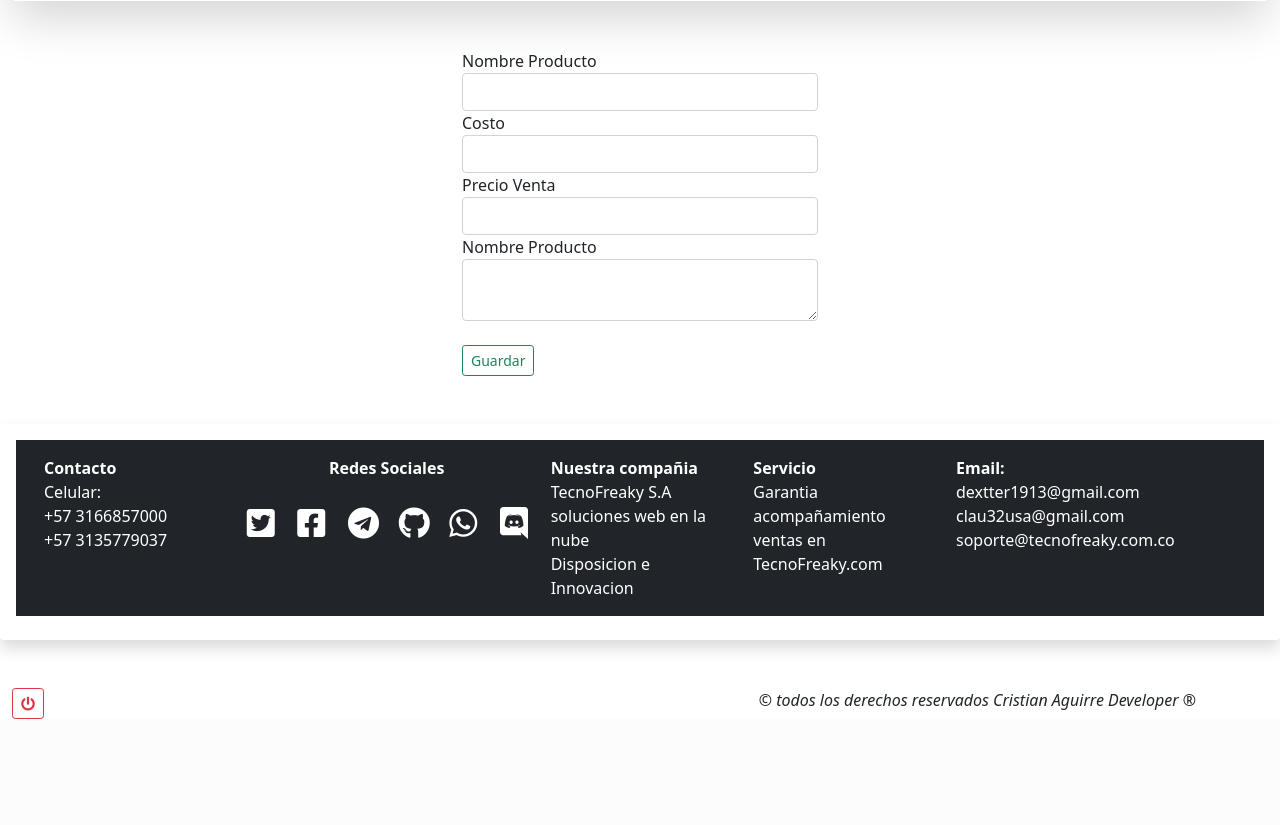
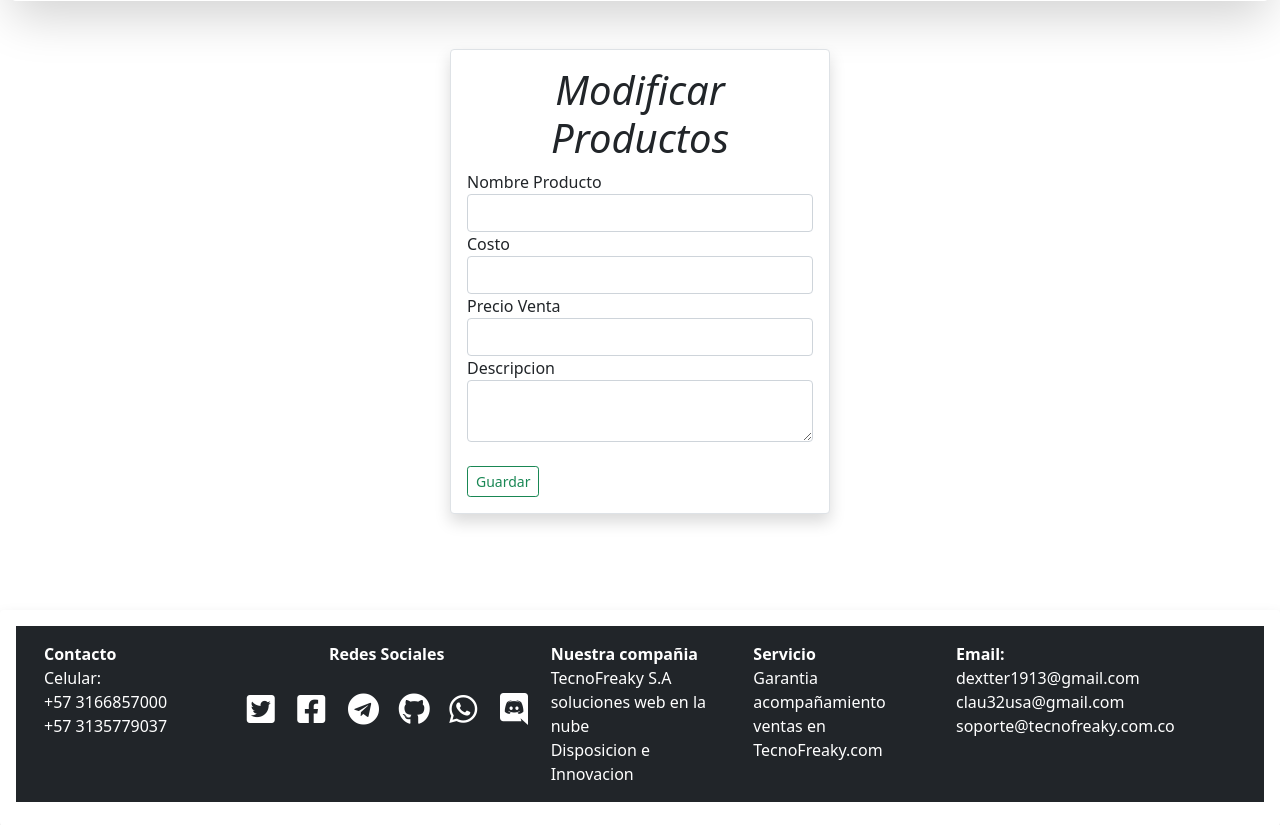
Before and after one commit to dextter1913/SistemaMultiaseo, a PHP site: page /consulta/EditarProducto/index.php?id=1 in a window 1280 px wide. Shown: the part 87-912 px from the top of the page. Before the commit the page ends 806 px from the top, so only its background shows below. Run offline with PHP 8.4, Linux system fonts and the light colour scheme; the visitor is signed in with stand-in values (Sample User, id 1); data that the repository does not hold is empty; some libraries are stand-ins or nearby versions.

Commit message:
Terminando formulario

```diff
--- a/consulta/EditarProducto/index.php
+++ b/consulta/EditarProducto/index.php
@@ -12,7 +12,8 @@ $rows = mysqli_fetch_assoc($consulta);
 <div class="container">
     <div class="row">
         <div class="col-12 col-sm-6 col-md-4 col-lg-4"></div>
-        <div class="col-12 col-sm-6 col-md-4 col-lg-4">
+        <div class="col-12 col-sm-6 col-md-4 col-lg-4 border shadow p-3 mb-5 bg-body rounded">
+        <center><h1><i>Modificar Productos</i></h1></center>
             <form action="../../PuertaTrasera/ProcesoActualizarInformacionProducto.php" method="post">
             <label for="NombreProducto">Nombre Producto</label>
             <input type="text" name="NombreProducto" id="NombreProducto" class="form-control" value="<?= $rows['nomProd'] ?>">
@@ -20,8 +21,8 @@ $rows = mysqli_fetch_assoc($consulta);
             <input type="text" name="NombreProducto" id="NombreProducto" class="form-control" value="<?= $rows['precioProd'] ?>">
             <label for="NombreProducto">Precio Venta</label>
             <input type="text" name="NombreProducto" id="NombreProducto" class="form-control" value="<?= $rows['precioVenta'] ?>">
-            <label for="NombreProducto">Nombre Producto</label>
-            <textarea name="NombreProducto" id="NombreProducto" class="form-control"><?= $rows['descripcionProd'] ?></textarea><br>
+            <label for="DescripcionProducto">Descripcion</label>
+            <textarea name="DescripcionProducto" id="DescripcionProducto" class="form-control"><?= $rows['descripcionProd'] ?></textarea><br>
             <input type="submit" value="Guardar" class="btn btn-outline-success btn-sm">
             </form>
         </div>
```
